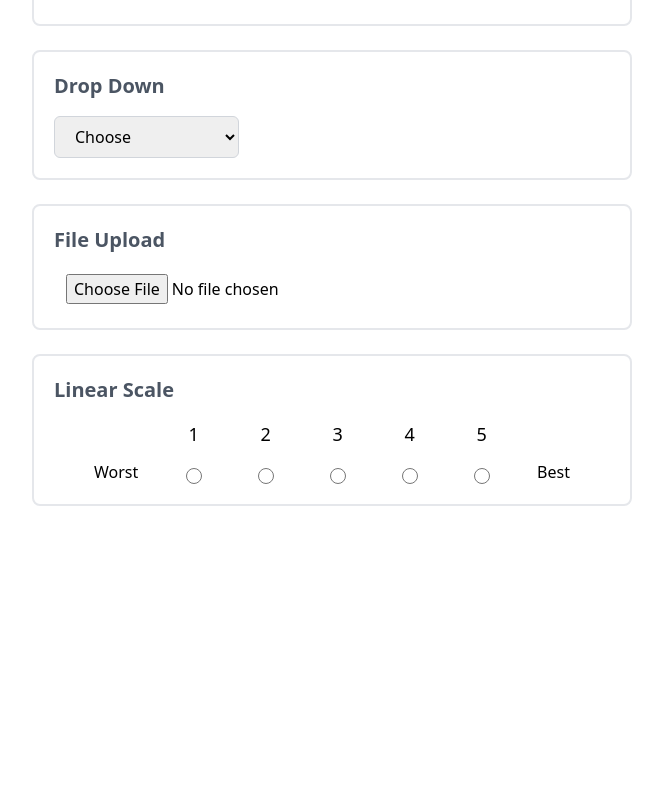
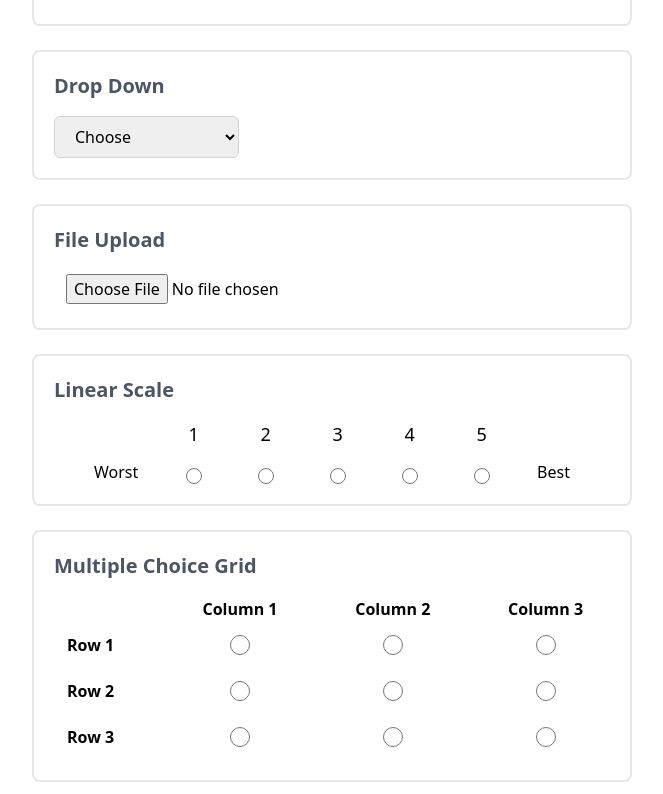
Before and after one commit to ucantbe-jagmeet/g-form-project, a React (Vite) app: page / in a window 1280 px wide. Shown: the part 891-1685 px from the top of the page, without its empty margins (308-971 px from the left). Before the commit the page ends 1409 px from the top, so only its background shows below. Built offline with nearby package versions, Linux system fonts and the light colour scheme.

Commit message:
multiple choice grid done

```diff
--- a/src/App.jsx
+++ b/src/App.jsx
@@ -5,6 +5,7 @@ import {
   Header,
   LinearScale,
   Mcq,
+  MultipleChoiceGrid,
   Paragraph,
   ShortAnswer,
 } from "./components";
@@ -21,6 +22,7 @@ function App() {
         <DropDown />
         <FileUpload />
         <LinearScale />
+        <MultipleChoiceGrid />
       </main>
     </>
   );
--- /dev/null
+++ b/src/components/MultipleChoiceGrid.jsx
@@ -0,0 +1,52 @@
+import { useState } from "react";
+const MultipleChoiceGrid = () => {
+  const [selectedOptions, setSelectedOptions] = useState({});
+
+  const handleOptionChange = (rowId, colId, optionId) => {
+    setSelectedOptions((prevSelectedOptions) => ({
+      ...prevSelectedOptions,
+      [`${rowId}-${colId}`]: optionId,
+    }));
+  };
+
+  return (
+    <div className="lg:w-1/2 sm:w-2/3 w-full  h-auto p-5 my-3 rounded-lg border-2">
+      <h1 className="text-xl font-semibold mb-4 text-gray-600">
+        Multiple Choice Grid
+      </h1>
+      <table className="w-full mx-3">
+        <thead>
+          <tr>
+            <th></th>
+            {[1, 2, 3].map((colId) => (
+              <th key={colId} className="text-center">
+                Column {colId}
+              </th>
+            ))}
+          </tr>
+        </thead>
+        <tbody>
+          {[1, 2, 3].map((rowId) => (
+            <tr key={rowId}>
+              <th className="text-start">Row {rowId}</th>
+              {[1, 2, 3].map((colId) => (
+                <td key={colId} className="text-center ">
+                  <input
+                    type="radio"
+                    name={`row-${rowId}`}
+                    value={colId}
+                    checked={selectedOptions[`${rowId}-${colId}`] === colId}
+                    onChange={() => handleOptionChange(rowId, colId, colId)}
+                    className="cursor-pointer h-5 w-5 m-3"
+                  />
+                </td>
+              ))}
+            </tr>
+          ))}
+        </tbody>
+      </table>
+    </div>
+  );
+};
+
+export default MultipleChoiceGrid;
--- a/src/components/index.jsx
+++ b/src/components/index.jsx
@@ -4,9 +4,11 @@ import FileUpload from "./FileUpload";
 import Header from "./Header";
 import LinearScale from "./LinearScale";
 import Mcq from "./Mcq";
+import MultipleChoiceGrid from "./MultipleChoiceGrid";
 import Paragraph from "./Paragraph";
 import ShortAnswer from "./ShortAnswer";
 export {
+  MultipleChoiceGrid,
   LinearScale,
   FileUpload,
   DropDown,
```
